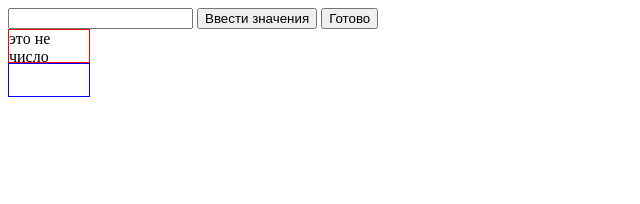
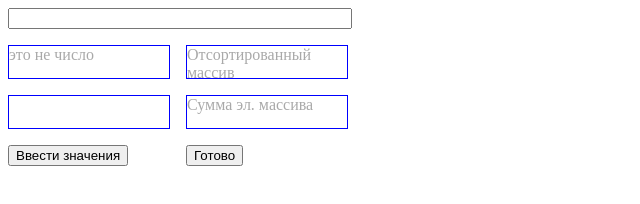
Before and after one commit to AlisaKovalFe/WEEK16, a plain HTML site: page task1.html in a window 1280 px wide. Both pictures are taken after a click on the button "Ввести значения". Shown: the whole page, without its empty margins (0-640 px from the left). Drawn offline with Linux system fonts and the light colour scheme.

Commit message:
Add task1

```diff
--- a/task1.html
+++ b/task1.html
@@ -7,16 +7,23 @@
     <title>Task1</title>
 
     <style>
-        #result {
-            border: 1px solid red;
-            width: 5rem;
+        .inner {
+            margin-top: 1rem;
+            margin-bottom: 1rem;
+            margin-right: 1rem;
+            width: 10rem;
             height: 2rem;
+            color: darkgray;
+            border: 1px solid blue;
         }
 
-        #resultMassiv {
-            border: 1px solid blue;
-            width: 5rem;
-            height: 2rem;
+        .external {
+            display: flex;
+
+        }
+
+        input {
+            width: 21rem;
         }
 
     </style>
@@ -24,12 +31,21 @@
 
 
 <body>
-    <input id="input" type="text"  >
-    <button class="buttonInputNumber" >Ввести значения</button>
+    <input id="input1" type="text"  >
+    <div class="external">
+        <div>
 
-    <button class="buttonReady"  type="button" >Готово</button>
-    <div id="result"></div>
-    <div id="resultMassiv"></div>
+            <div class="inner" id="result">Результат ввода значения</div>
+            <div class="inner" id="resultMassiv">Массива</div>
+            <button class="buttonInputNumber" >Ввести значения</button>
+        </div>
+
+        <div>
+            <div class="inner" id="sortMassiv">Отсортированный массив</div>
+            <div class="inner" id="sum">Сумма эл. массива</div>
+            <button class="buttonReady" type="button" >Готово</button>
+        </div>
+    </div>
 
 
     <script src="task1.js"></script>
--- a/task1.js
+++ b/task1.js
@@ -1,26 +1,12 @@
 'use strict'
 
 const arr = []
-
-// function foo() {
-//     let val = document.getElementById('input').value;
-//     document.getElementById('result').innerHTML = val
-//     // document.getElementById('input').innerHTML = ''
-//     for (let i = document.getElementById('input').value; i < arr.length; i++) {
-
-//             console.log(i)
-//             arr.push(i)
-//             console.log(arr.push(i))
-//         }
-//         return arr
-// }
-// foo()
 
 function foo() {
     let buttonInputNumber =  document.querySelector('.buttonInputNumber')
 
     function inputSave() {
-        let val = document.getElementById('input').value;
+        let val = document.getElementById('input1').value;
         if (Number(val)) {
             document.getElementById('result').innerHTML = val
         } else {
@@ -35,80 +21,53 @@ function foo() {
         let start = ''
         for (let i = 0; i <arr.length; i++) {
             start += arr[i] + ' '
-            console.log(i)
         }
-        // console.log(start)
+        // console.log(arr)
         document.getElementById('resultMassiv').innerHTML = start
     }
 
 
     function clear() {
-        let val = document.getElementById('input').value;
+        let val = document.getElementById('input1').value;
         if (val !== '') {
-            document.getElementById('input').value = '';
+            document.getElementById('input1').value = '';
         }
-    }
-    // function saveinMassiv() {
-
-    //     for (let i = document.getElementById('input').value; i < arr.length; i++) {
-    //         arr.push(i)
-    //         console.log(arr.push(i))
-    //     }
-    //     return arr
-
-
-    // }
-
-    function ready() {
-        // console.log(arr)
     }
 
     buttonInputNumber.addEventListener('click', inputSave)
     buttonInputNumber.addEventListener('click', clear)
     buttonInputNumber.addEventListener('click', resultMassiv)
-
-    let buttonReady = document.querySelector('.buttonReady')
-    buttonReady.addEventListener('click', ready)
-
-
-    // buttonInputNumber.addEventListener('click', saveinMassiv)
-
-
-
-
-
-    // let arr = []
-    // for (let num of arr) {
-    //     arr.push(num)
-    // }
-
-    // let sum = 0
-    // let numbers = []
-    // while (true) {
-    //     let value = +prompt('number?', 'num')
-    //     if (!value) break
-    //     numbers.push(value)
-    //     // sum += value
-    // }
-    // console.log(numbers)
-    // alert(sum)
 }
 foo()
 
 function goo() {
     let button = document.querySelector('.buttonReady')
 
-    function color() {
-        // button.style.backgroundColor = 'red'
+    function sort() {
+        let sortMassiv = ' '
+        for (let i = 0; i <arr.length; i++) {
+            sortMassiv = arr.sort() + ''
+        }
         console.log(arr)
+        document.getElementById('sortMassiv').innerHTML = sortMassiv // здесь нет пробелов, а запятые
     }
 
-    button.addEventListener('click', color)
+    function sum() {
+        let sum = 0
+        for (let i = 0; i <arr.length; i++) {
+            sum += Number(arr[i])
+        }
+        document.getElementById('sum').innerHTML = sum
+    }
 
+    button.addEventListener('click', sort)
+    button.addEventListener('click', sum)
 }
 goo()
 
 
+
+// experiments
 // function sumInput() {
     // let numbers = []
 
```
